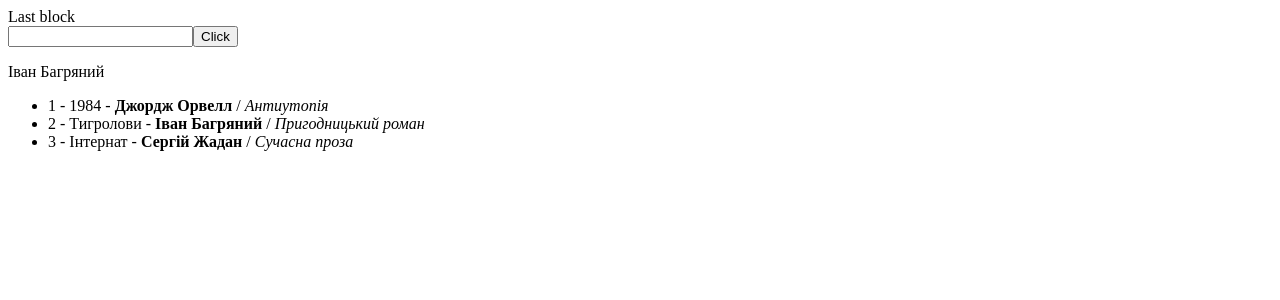
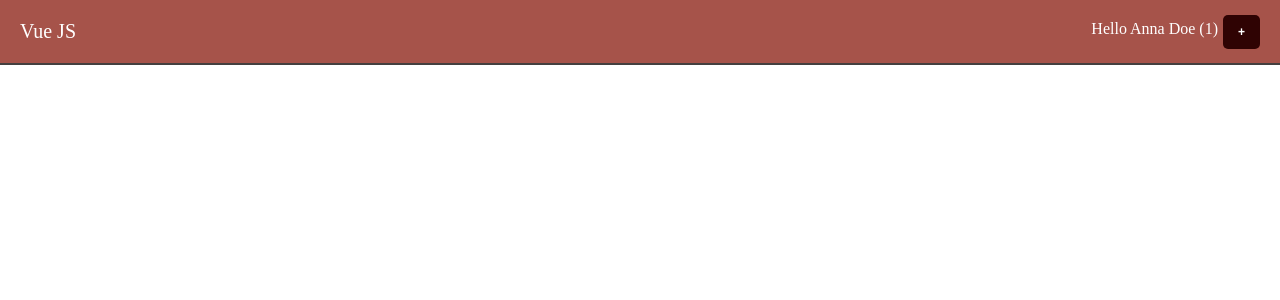
Before and after one commit to tatiana-baranova/Vue-JS-Django, a Vue app: page / in a window 1280 px wide. Shown: the top 300 px of the page. Built offline with nearby package versions, Linux system fonts and the light colour scheme.

Commit message:
add header component

```diff
--- a/src/App.vue
+++ b/src/App.vue
@@ -1,66 +1,21 @@
 <template>
-    <div v-if="num < 3">
-        <h1>Hello</h1>
-        <p>First</p>
-    </div>
-    <div v-else-if="num == 3">
-        <p>Vue забезпечує легке відстеження дій, зміни HTML структури та оновлення інформації без перезавантаження сторінки.</p>
-    </div>
-    <div v-else="">Last block</div>
-    <input @input="this.num = $event.target.value" />
-    <button @click="this.isVisible = !this.isVisible">Click</button>
-    <div v-if="isVisible">Hi</div>
-
-    <p>
-        {{ books[1].author }}
-    </p>
-
-    <ul>
-        <li v-for="(book, index) in books" v-bind:key="index">
-            {{ index +1 }} - {{ book.title }} - <b>{{ book.author }}</b> / <em>{{ book.genre }}</em>
-        </li>
-    </ul>
+    <Header title="Vue JS" />
 </template>
 
 <script>
+import Header from './components/Header.vue';
 export default {
-    data(){
-        return {
-            num: 5,
-            isVisible: false,
-            books: [
-                {
-                    title: "1984",
-                    author: "Джордж Орвелл",
-                    year: 1949,
-                    genre: "Антиутопія",
-                    isAvailable: true
-                },
-                {
-                    title: "Тигролови",
-                    author: "Іван Багряний",
-                    year: 1944,
-                    genre: "Пригодницький роман",
-                    isAvailable: false
-                },
-                {
-                    title: "Інтернат",
-                    author: "Сергій Жадан",
-                    year: 2017,
-                    genre: "Сучасна проза",
-                    isAvailable: true
-                }
-            ]
-        }
-
-    },
-    methods:{
-    },
-    computed:{
+    components:{
+        Header
     }
 
 };
 </script>
 <style>
+*{
+    margin: 0;
+    padding: 0;
+    box-sizing: border-box;
+}
 
 </style>
--- /dev/null
+++ b/src/components/Header.vue
@@ -0,0 +1,84 @@
+<template>
+    <div class="header">
+        <span class="logo">{{ title }}</span>
+        <button @click="addRating">+</button>
+        <span class="user">{{ fullName }} ({{ user.rating }})</span>
+    </div>
+</template>
+
+<script>
+export default {
+    data(){
+        return {
+            user:{
+                name: 'Anna',
+                surname: 'Doe',
+                age: 20,
+                rating: 0,
+                email: 'annadoe@gmail.com'
+            },
+            allRating: 0
+        };
+    },
+    computed: {
+        fullName(){
+            return `Hello  ${this.user.name} ${this.user.surname}`
+        },
+    },
+    methods:{
+        addRating(){
+            this.user.rating++;
+            this.allRating++;
+        },
+    },
+    mounted(){
+        this.addRating()
+    },
+    watch:{
+        allRating(newValue, oldValue){
+            if(newValue > 5)
+                console.log(`${newValue} - ${oldValue}`);
+        }
+    },
+    props:{
+        title:{
+            type: String,
+            required: true,
+        }
+    },
+
+
+};
+</script>
+<style lang="css" scoped>
+.header{
+    background-color: #a6534afe;
+    color: white;
+    padding: 20px;
+    border-bottom: 2px solid #443f3f;
+}
+
+.header .logo{
+    font-size: 20px;
+}
+.header .user{
+    float: right;
+}
+.header button{
+    float: right;
+    border: 0;
+    color: rgb(255, 255, 255);
+    background-color: #2f0303;
+    border-radius: 5px;
+    padding: 10px 15px;
+    font-size: 12px;
+    font-weight: bold;
+    cursor: pointer;
+    margin-left: 5px;
+    position: relative;
+    top: -5px;
+}
+.header button:hover{
+    background-color: #d08d8d;
+}
+</style>
```
